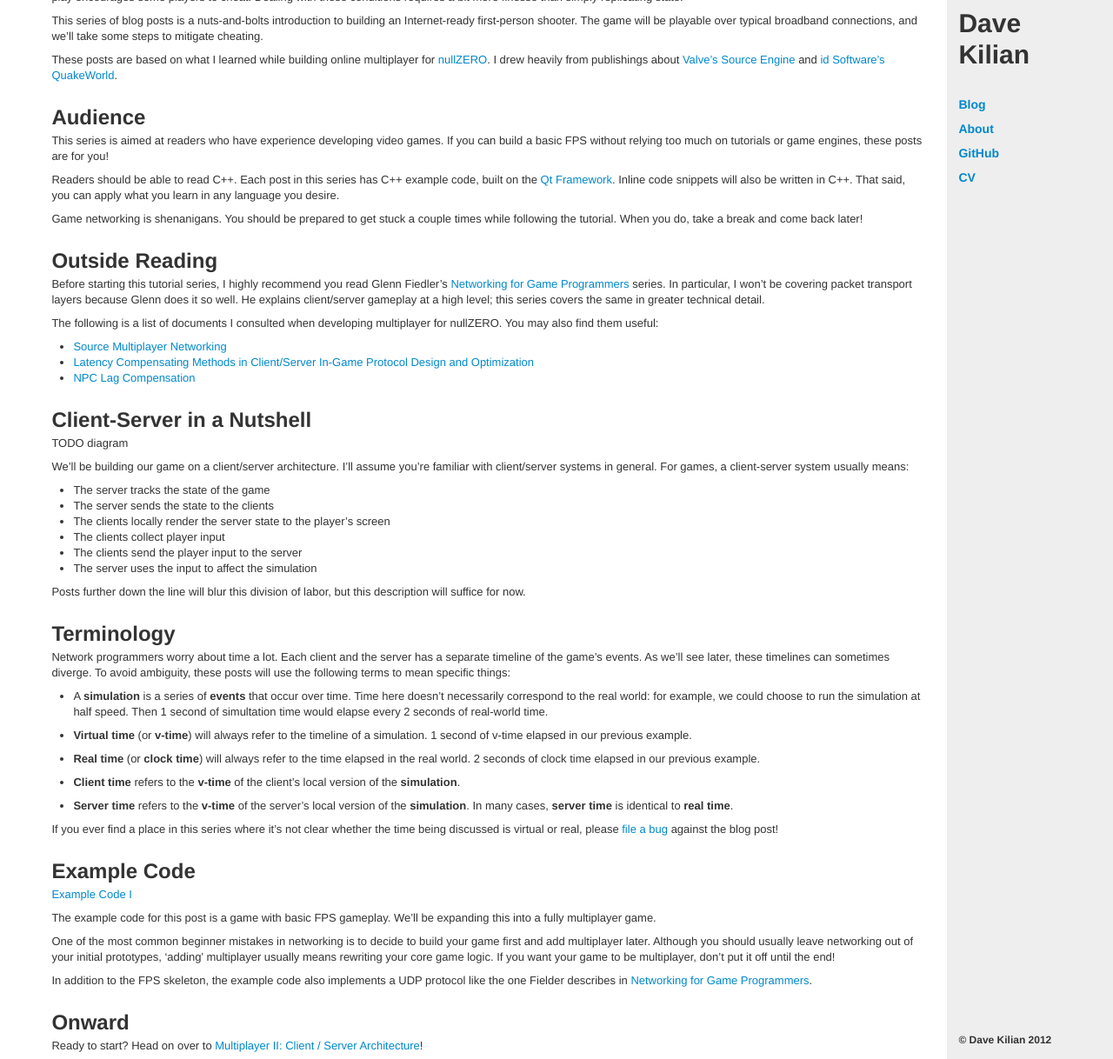
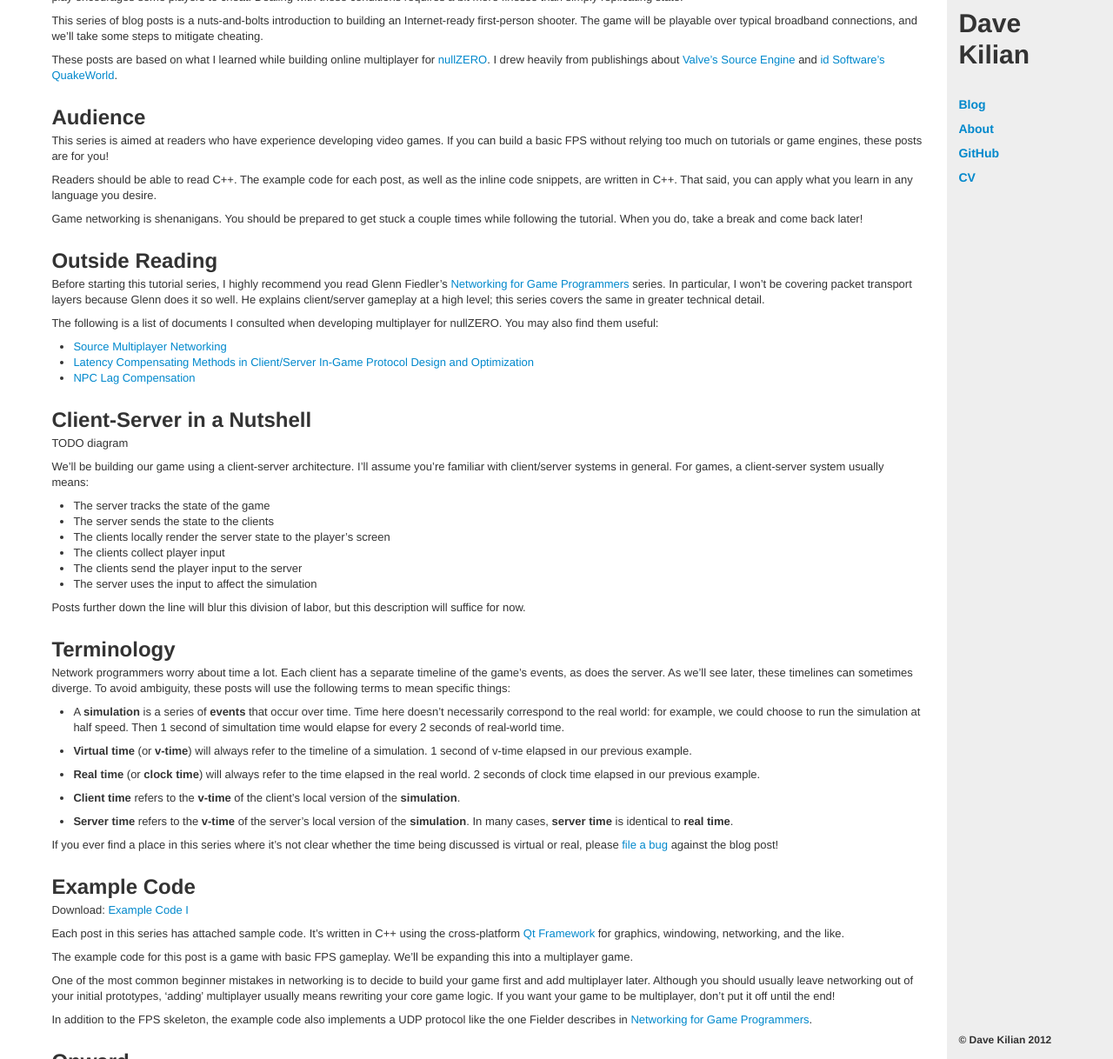
Before and after one commit to davekilian/davekilian.github.com, a Jekyll site: the page built from _posts/2012-07-15-multiplayer-i.markdown, in a window 1280 px wide and 1400 px high, cut to the strip 182-1400 px from the top of the window. Shown: the whole strip at 87% size. Built offline with Jekyll 4.4.1, drawn with Linux system fonts in a browser that asks for light colours; Markdown is read by kramdown in place of the engine named in the settings.

Commit message:
Minor tweaks to multiplayer I post

```diff
--- a/_posts/2012-07-15-multiplayer-i.markdown
+++ b/_posts/2012-07-15-multiplayer-i.markdown
@@ -32,10 +32,9 @@ This series is aimed at readers who have experience developing video games.
 If you can build a basic FPS without relying too much on tutorials or game
 engines, these posts are for you!
 
-Readers should be able to read C++. Each post in this series has C++ example
-code, built on the [Qt Framework](http://qt.nokia.com). Inline code snippets
-will also be written in C++. That said, you can apply what you learn in any
-language you desire.
+Readers should be able to read C++. The example code for each post, as well
+as the inline code snippets, are written in C++. That said, you can apply
+what you learn in any language you desire.
 
 Game networking is shenanigans. You should be prepared to get stuck a couple
 times while following the tutorial. When you do, take a break and come back
@@ -61,9 +60,9 @@ for nullZERO. You may also find them useful:
 
 TODO diagram
 
-We'll be building our game on a client/server architecture. I'll assume
-you're familiar with client/server systems in general. For games,
-a client-server system usually means:
+We'll be building our game using a client-server architecture. I'll assume
+you're familiar with client/server systems in general. For games, a
+client-server system usually means:
 
 * The server tracks the state of the game
 * The server sends the state to the clients
@@ -77,15 +76,15 @@ description will suffice for now.
 
 ## Terminology
 
-Network programmers worry about time a lot. Each client and the server has
-a separate timeline of the game's events. As we'll see later, these timelines
-can sometimes diverge. To avoid ambiguity, these posts will use the following
-terms to mean specific things:
+Network programmers worry about time a lot. Each client has a separate
+timeline of the game's events, as does the server. As we'll see later, these
+timelines can sometimes diverge. To avoid ambiguity, these posts will use the
+following terms to mean specific things:
 
 * A **simulation** is a series of **events** that occur over time. Time here
   doesn't necessarily correspond to the real world: for example, we could
   choose to run the simulation at half speed. Then 1 second of simultation
-  time would elapse every 2 seconds of real-world time.
+  time would elapse for every 2 seconds of real-world time.
 
 * **Virtual time** (or **v-time**) will always refer to the timeline of a
   simulation. 1 second of v-time elapsed in our previous example.
@@ -107,10 +106,14 @@ against the blog post!
 
 ## Example Code
 
-[Example Code I](404)
+Download: [Example Code I](404)
+
+Each post in this series has attached sample code. It's written in C++ using
+the cross-platform [Qt Framework](http://qt.nokia.com) for graphics, windowing,
+networking, and the like.
 
 The example code for this post is a game with basic FPS gameplay. We'll be
-expanding this into a fully multiplayer game.
+expanding this into a multiplayer game.
 
 One of the most common beginner mistakes in networking is to decide to build
 your game first and add multiplayer later. Although you should usually leave
```
